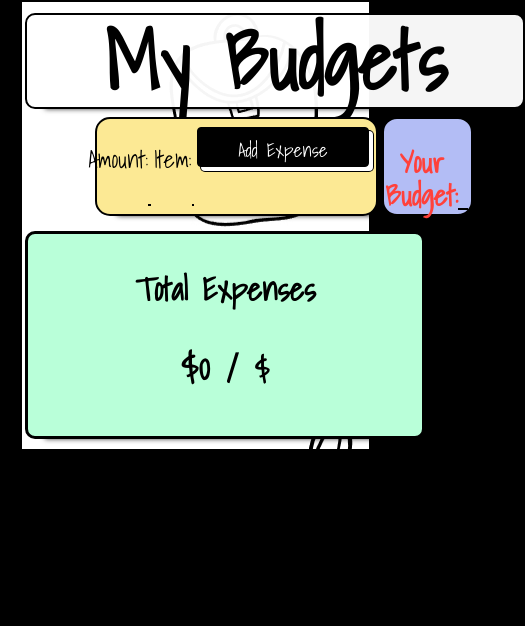
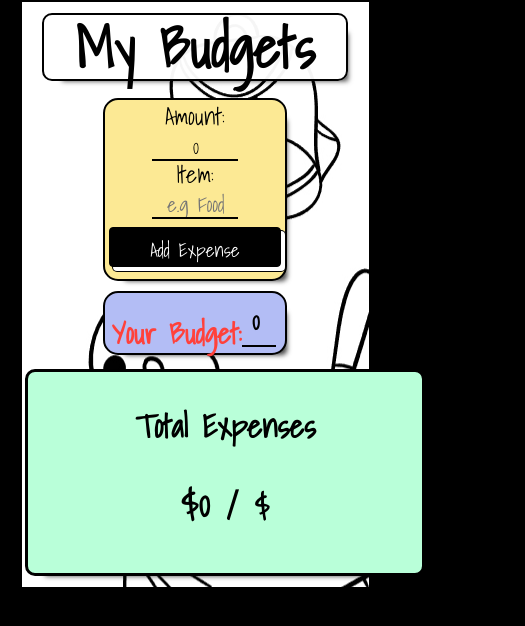
Before and after one commit to HoiJW/project-budget-app, a React (Create React App) app: page / in a window 390 px wide. Shown: the top 626 px of the page, 525 px wide, since content can reach past the window. Built offline with nearby package versions, Linux system fonts and the light colour scheme; no server answers; the database is empty.

Commit message:
adding responsive css

```diff
--- a/public/index.html
+++ b/public/index.html
@@ -24,7 +24,7 @@
       work correctly both with client-side routing and a non-root public URL.
       Learn how to configure a non-root public URL by running `npm run build`.
     -->
-    <title>React App</title>
+    <title>My Budget</title>
   </head>
   <body>
     <noscript>You need to enable JavaScript to run this app.</noscript>
--- a/src/App.css
+++ b/src/App.css
@@ -236,12 +236,13 @@ input {
 .contents {
   display: flex;
   flex-wrap: wrap;
-  justify-content: space-around;
+  justify-content: space-between;
   margin: 1% auto;
   width: 50%;
 }
 
 .expense-cards {
+  margin-top: 15px;
   border: 3px solid black;
   width: auto;
   border-radius: 10px;
@@ -271,8 +272,9 @@ input {
 
 .adding-section {
   display: flex;
-  width: 60%;
+  width: 90%;
   margin: 0 auto;
+  flex-wrap: wrap;
 }
 
 form {
@@ -305,7 +307,7 @@ input {
   border-bottom-style: none;
   border-bottom-width: medium;
   border-bottom: 2px solid rgb(0, 0, 0);
-  padding: 5% 0% 0% 1%;
+  padding: 2.5% 0% 0% 1%;
   margin-bottom: 2%;
   margin-right: 1%;
   outline: none;
@@ -337,6 +339,8 @@ p {
 .right {
   background-color: rgb(179, 189, 245);
   justify-content: center;
+  flex-basis: 30%;
+  padding-top: 0;
 }
 .right label {
   font-size: 1.8rem;
@@ -350,6 +354,55 @@ p {
   font-weight: 700;
 }
 
+.left {
+  flex-basis: 55%;
+  margin-left: 10%;
+}
+
+@media (max-width: 1200px) {
+  .contents {
+    width: 75%;
+  }
+}
+@media (max-width: 750px) {
+  h1 {
+    width: 90%;
+    font-size: 4.5rem;
+  }
+  .contents {
+    width: auto;
+  }
+  .expense-cards {
+    margin: 10px;
+  }
+  .left {
+    flex-basis: 90%;
+    margin: 10px auto;
+  }
+  .right {
+    flex-basis: 60%;
+    margin: 0 auto;
+  }
+}
+@media (max-width: 550px) {
+  h1 {
+    font-size: 3.5rem;
+  }
+  .left {
+    flex-direction: column;
+    flex-basis: 60%;
+  }
+  .left label {
+    padding: 0;
+  }
+  .left input {
+    margin: 0 auto;
+    text-align: center;
+  }
+  form button {
+    margin: 5% auto;
+  }
+}
 .progress-bar {
   border: 1px solid black;
   height: 20px;
--- a/src/App.js
+++ b/src/App.js
@@ -160,7 +160,7 @@ function App() {
         <label htmlFor="newTitle">Item:</label>
         <input onChange={handleTitle}
         type="text"
-        placeholder="e.g entertainments"
+        placeholder="e.g Food"
         id="newTitle"
         value={(title)}
         />
--- a/src/ScssComponends/_expense-cards.scss
+++ b/src/ScssComponends/_expense-cards.scss
@@ -1,13 +1,14 @@
 .contents{
     display: flex;
     flex-wrap: wrap;
-    justify-content: space-around;
+    justify-content: space-between;
     margin: 1% auto;
     width: 50%;
 
 }
 
 .expense-cards{
+    margin-top: 15px;
     border: 3px solid black;
     width: auto;
     border-radius: 10px;
@@ -15,8 +16,8 @@
     display: flex;
     background-color: white;
     box-shadow: 10px 10px 5px -10px rgba(0,0,0,0.75);
--webkit-box-shadow: 10px 10px 5px -10px rgba(0,0,0,0.75);
--moz-box-shadow: 10px 10px 5px -10px rgba(0,0,0,0.75);
+    -webkit-box-shadow: 10px 10px 5px -10px rgba(0,0,0,0.75);
+    -moz-box-shadow: 10px 10px 5px -10px rgba(0,0,0,0.75);
 }
 .main{
     display: flex;
@@ -35,8 +36,9 @@
 }
 .adding-section{
     display: flex;
-    width: 60%;
+    width: 90%;
     margin: 0 auto;
+    flex-wrap: wrap;
 }
 form{
     margin: 1%;
@@ -66,7 +68,7 @@ input{
     border-bottom-style: none;
     border-bottom-width: medium;
     border-bottom: 2px solid rgb(0, 0, 0);
-    padding: 5% 0% 0% 1%;
+    padding: 2.5% 0% 0% 1%;
     margin-bottom: 2%;
     margin-right: 1%;
     outline: none;
@@ -95,7 +97,8 @@ p{
 .right{
     background-color: rgb(179, 189, 245) ;
     justify-content: center;
-
+    flex-basis: 30%;
+    padding-top: 0;
     label{
         font-size: 1.8rem;
         color: rgb(255, 65, 59);
@@ -108,3 +111,58 @@ p{
         font-weight: 700;
     }
 }
+.left{
+    flex-basis: 55%;
+    margin-left: 10%;
+}
+
+
+  @media (max-width: 1200px) {
+    .contents{
+        width: 75%;
+    }
+  }
+
+
+  @media (max-width: 750px) {
+    h1{
+        width: 90%;
+        font-size: 4.5rem;
+    }
+    .contents{
+        width: auto;
+    }
+    .expense-cards{
+        margin: 10px;
+    }
+    .left{
+        flex-basis: 90%;
+        margin: 10px auto;
+    }
+    .right{
+        flex-basis: 60%;
+        margin: 0 auto;
+    }
+  }
+
+  @media (max-width: 550px) {
+    h1{
+        font-size: 3.5rem;
+    }
+    .left{
+        flex-direction: column;
+        flex-basis: 60%;
+        label{
+            padding: 0;
+        }
+        input{
+            margin: 0 auto;
+            text-align: center;
+        }
+    }
+    form{
+        button{
+            margin: 5% auto
+        }
+    }
+  }
```
Also changed, not shown: 1 other file (tests, documents, lock files or other folders).
